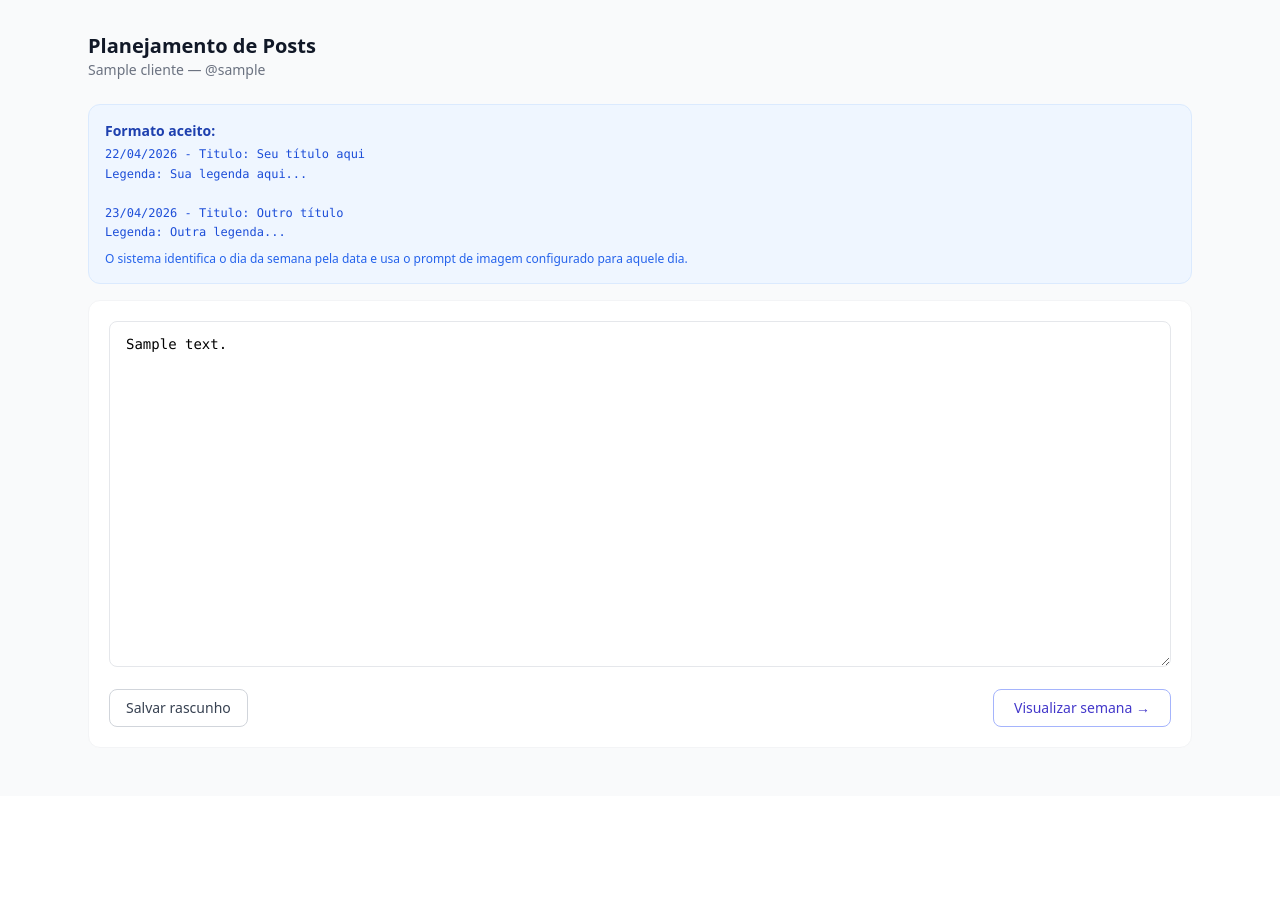
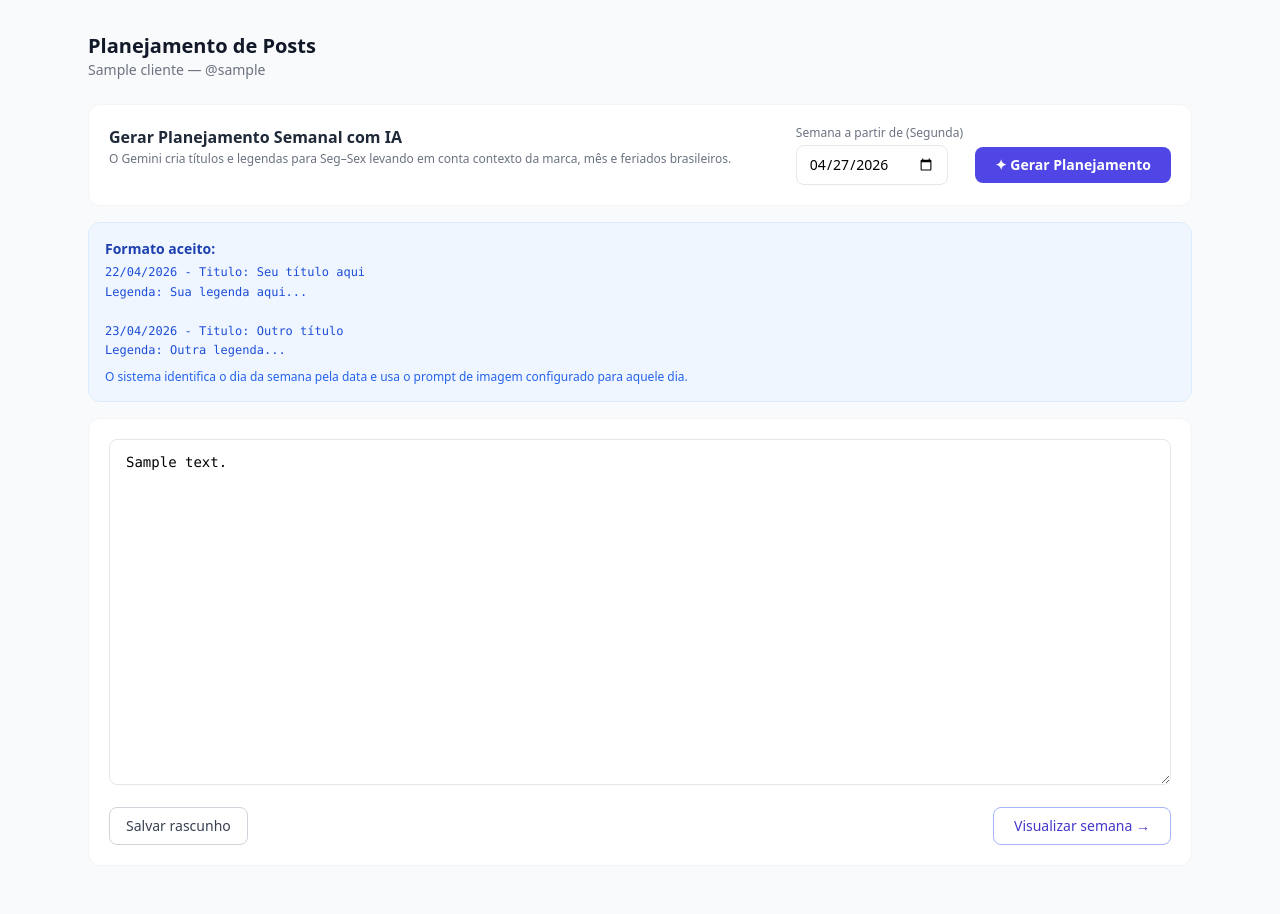
Before and after one commit to sergiorosa-afk/neuroorganic, a Flask app: page /planejamento in a window 1280 px wide. Shown: the part 53-967 px from the top of the page. Before the commit the page ends 780 px from the top, so only its background shows below. Run offline with Flask 3, Linux system fonts and the light colour scheme; a user stored in the database is signed in; tables that the repository leaves empty hold one stand-in row (values such as "Sample post"); some libraries are stand-ins or nearby versions.

Commit message:
feat: gerar planejamento semanal com IA (Gemini)
Novo botão "Gerar Planejamento Semanal" na tela de planejamento.
Usuário escolhe a semana (padrão: próxima segunda), a IA gera títulos
e legendas para Seg–Sex considerando contexto da marca, intenções
por dia, mês, feriados e sazonalidade brasileira. Texto gerado
preenche o editor para revisão/edição antes de salvar.

Co-Authored-By: Claude Sonnet 4.6 <noreply@anthropic.com>

```diff
--- a/app.py
+++ b/app.py
@@ -271,6 +271,39 @@ def preview_planejamento():
         })
 
     return render_template('admin/planejamento.html', cliente_sel=cliente, preview=preview)
+
+
+@app.route('/planejamento/gerar-ia', methods=['POST'])
+@login_required
+def gerar_planejamento_ia():
+    from datetime import date as _date, timedelta
+    from generate import gerar_planejamento_ia as _gerar
+
+    cliente_id, redir = _get_cliente_id()
+    if redir:
+        return jsonify(error='Empresa não selecionada'), 400
+
+    cliente = Cliente.query.get_or_404(cliente_id)
+
+    data_str = request.form.get('segunda_feira', '').strip()
+    try:
+        if data_str:
+            segunda = _date.fromisoformat(data_str)
+            if segunda.weekday() != 0:
+                from datetime import timedelta as _td
+                segunda = segunda - _td(days=segunda.weekday())
+        else:
+            hoje = _date.today()
+            dias_ate_segunda = (7 - hoje.weekday()) % 7 or 7
+            segunda = hoje + timedelta(days=dias_ate_segunda)
+    except ValueError:
+        return jsonify(error='Data inválida'), 400
+
+    try:
+        texto = _gerar(cliente, segunda)
+        return jsonify(ok=True, texto=texto)
+    except Exception as e:
+        return jsonify(error=str(e)), 500
 
 
 @app.route('/planejamento/gerar', methods=['POST'])
--- a/templates/admin/planejamento.html
+++ b/templates/admin/planejamento.html
@@ -1,10 +1,33 @@
 {% extends 'base.html' %}
-{% block title %}Planejamento — Admin{% endblock %}
+{% block title %}Planejamento — {{ cliente_sel.nome }}{% endblock %}
 
 {% block content %}
 <div class="mb-6">
     <h1 class="text-xl font-bold text-gray-900">Planejamento de Posts</h1>
     <p class="text-sm text-gray-500">{{ cliente_sel.nome }} — @{{ cliente_sel.instagram_handle }}</p>
+</div>
+
+<!-- Gerar com IA -->
+<div class="bg-white rounded-xl border border-gray-100 p-5 mb-4">
+    <div class="flex items-start justify-between gap-4 flex-wrap">
+        <div>
+            <h2 class="font-semibold text-gray-800">Gerar Planejamento Semanal com IA</h2>
+            <p class="text-xs text-gray-500 mt-0.5">O Gemini cria títulos e legendas para Seg–Sex levando em conta contexto da marca, mês e feriados brasileiros.</p>
+        </div>
+        <div class="flex items-center gap-3 flex-shrink-0">
+            <div>
+                <label class="block text-xs text-gray-500 mb-1">Semana a partir de (Segunda)</label>
+                <input type="date" id="segunda-input"
+                    class="border border-gray-200 rounded-lg px-3 py-2 text-sm focus:outline-none focus:ring-2 focus:ring-gray-300">
+            </div>
+            <button type="button" id="btn-gerar-ia" onclick="gerarComIA()"
+                class="mt-5 px-5 py-2 bg-indigo-600 text-white text-sm font-semibold rounded-lg hover:bg-indigo-700 transition flex items-center gap-2">
+                <span id="ia-label">✦ Gerar Planejamento</span>
+                <span id="ia-spinner" class="hidden">Gerando com IA...</span>
+            </button>
+        </div>
+    </div>
+    <div id="ia-erro" class="hidden mt-3 text-sm text-red-600 bg-red-50 px-3 py-2 rounded-lg"></div>
 </div>
 
 <!-- Formato -->
@@ -86,7 +109,7 @@ Legenda: Outra legenda...</pre>
         {% endfor %}
     </div>
 
-    {% set novos = preview | selectattr('ja_existe', 'equalto', false) | list %}
+    {% set novos = preview | selectattr('ja_existe', 'equalto', false) | selectattr('fim_de_semana', 'equalto', false) | list %}
     {% if novos %}
     <div class="flex justify-end">
         <button type="button"
@@ -108,17 +131,31 @@ Legenda: Outra legenda...</pre>
 {% endif %}
 
 <script>
+// Default date input to next Monday
+(function() {
+    const input = document.getElementById('segunda-input');
+    const hoje = new Date();
+    const diaSemana = hoje.getDay(); // 0=sun, 1=mon...
+    const diasAteSegunda = diaSemana === 0 ? 1 : (8 - diaSemana);
+    const proxSegunda = new Date(hoje);
+    proxSegunda.setDate(hoje.getDate() + diasAteSegunda);
+    input.value = proxSegunda.toISOString().slice(0, 10);
+})();
+
 function getText() {
     return document.getElementById('planejamento-textarea').value;
 }
+
 function salvar() {
     document.getElementById('hidden-salvar').value = getText();
     document.getElementById('form-salvar').submit();
 }
+
 function verPreview() {
     document.getElementById('hidden-preview').value = getText();
     document.getElementById('form-preview').submit();
 }
+
 function gerarSemana() {
     const btn = document.getElementById('btn-gerar');
     document.getElementById('btn-label').classList.add('hidden');
@@ -127,5 +164,51 @@ function gerarSemana() {
     document.getElementById('hidden-gerar').value = getText();
     document.getElementById('form-gerar').submit();
 }
+
+function gerarComIA() {
+    const btn = document.getElementById('btn-gerar-ia');
+    const label = document.getElementById('ia-label');
+    const spinner = document.getElementById('ia-spinner');
+    const erroDiv = document.getElementById('ia-erro');
+    const segunda = document.getElementById('segunda-input').value;
+
+    if (!segunda) {
+        erroDiv.textContent = 'Selecione a data de início da semana.';
+        erroDiv.classList.remove('hidden');
+        return;
+    }
+
+    btn.disabled = true;
+    label.classList.add('hidden');
+    spinner.classList.remove('hidden');
+    erroDiv.classList.add('hidden');
+
+    const formData = new FormData();
+    formData.append('segunda_feira', segunda);
+
+    fetch('{{ url_for("gerar_planejamento_ia") }}', {
+        method: 'POST',
+        body: formData,
+    })
+    .then(r => r.json())
+    .then(data => {
+        if (data.ok) {
+            document.getElementById('planejamento-textarea').value = data.texto;
+            document.getElementById('planejamento-textarea').scrollIntoView({ behavior: 'smooth' });
+        } else {
+            erroDiv.textContent = 'Erro: ' + (data.error || 'falha desconhecida');
+            erroDiv.classList.remove('hidden');
+        }
+    })
+    .catch(e => {
+        erroDiv.textContent = 'Erro de conexão: ' + e.message;
+        erroDiv.classList.remove('hidden');
+    })
+    .finally(() => {
+        btn.disabled = false;
+        label.classList.remove('hidden');
+        spinner.classList.add('hidden');
+    });
+}
 </script>
 {% endblock %}
```
Also changed, not shown: generate.py (+107 -1 lines).
